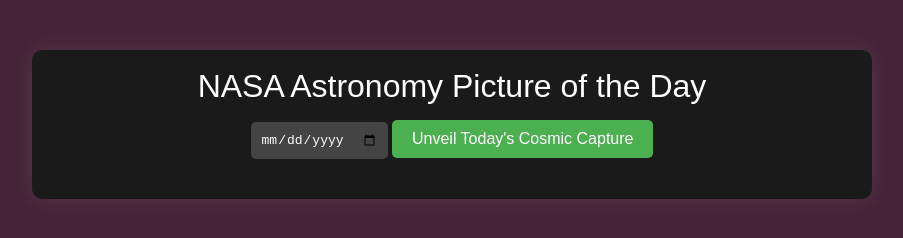
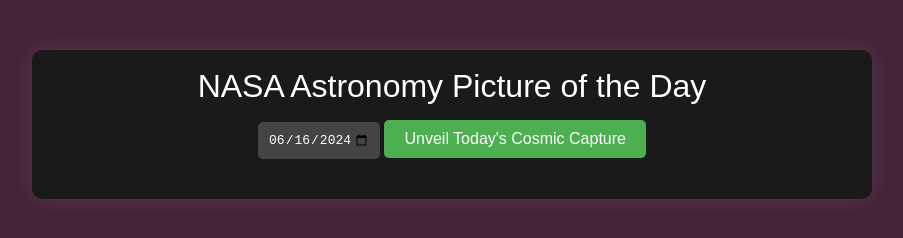
Before and after one commit to kitchb/KB_INM420SBB_A3_RestAPI, a website: page public/index.html in a window 1280 px wide. Shown: the whole page, without its empty margins (188-1091 px from the left). Drawn offline with nearby package versions, Linux system fonts and the light colour scheme.

Commit message:
Added max date
Added max date in html so that they don't go beyond today's image

```diff
--- a/public/index.html
+++ b/public/index.html
@@ -14,7 +14,7 @@
 <body>
     <div class="container">
         <h1>NASA Astronomy Picture of the Day</h1>
-        <input type="date" id="dateInput">
+        <input type="date" id="dateInput" max="2024-06-16" value="2024-06-16">
         <button id="fetchBtn">Unveil Today's Cosmic Capture</button>
         <div id="apodContent"></div>
     </div>
```
Also changed, not shown: public/js/main.js (line endings or trailing spaces).
